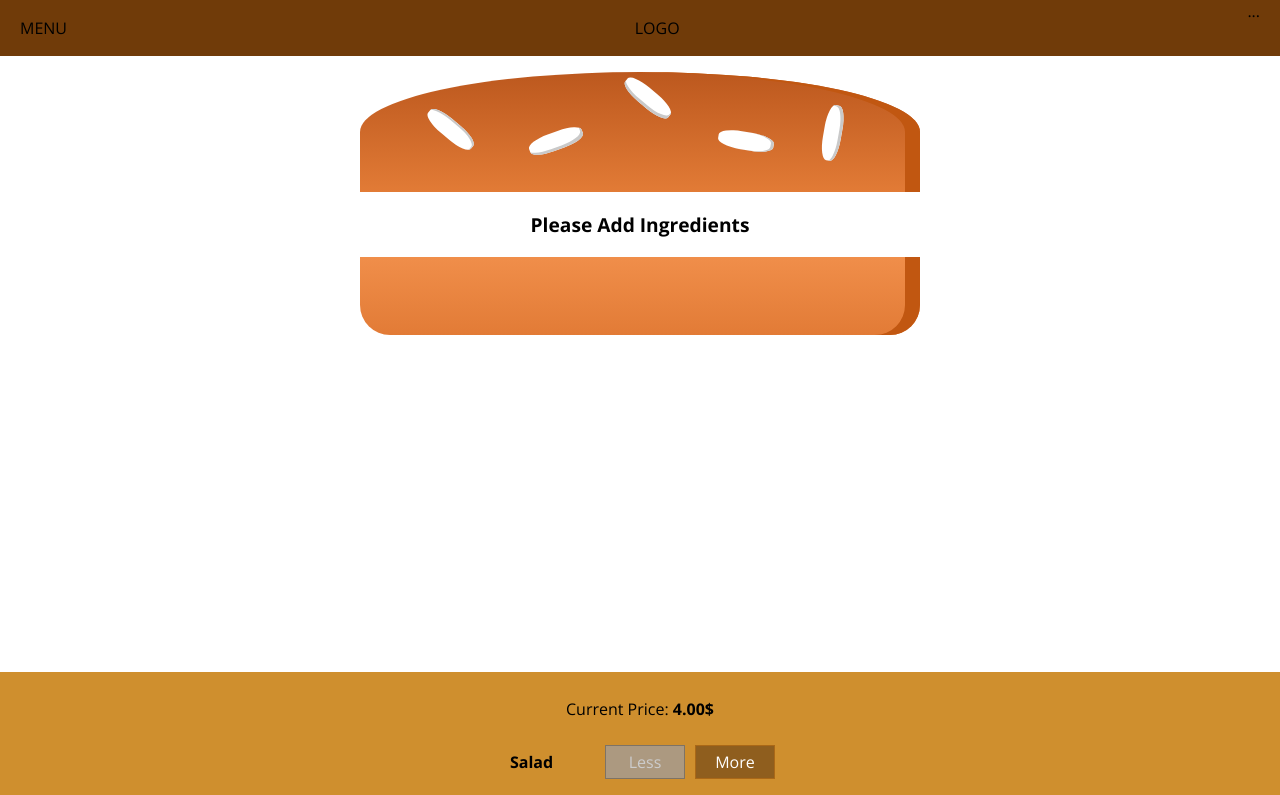
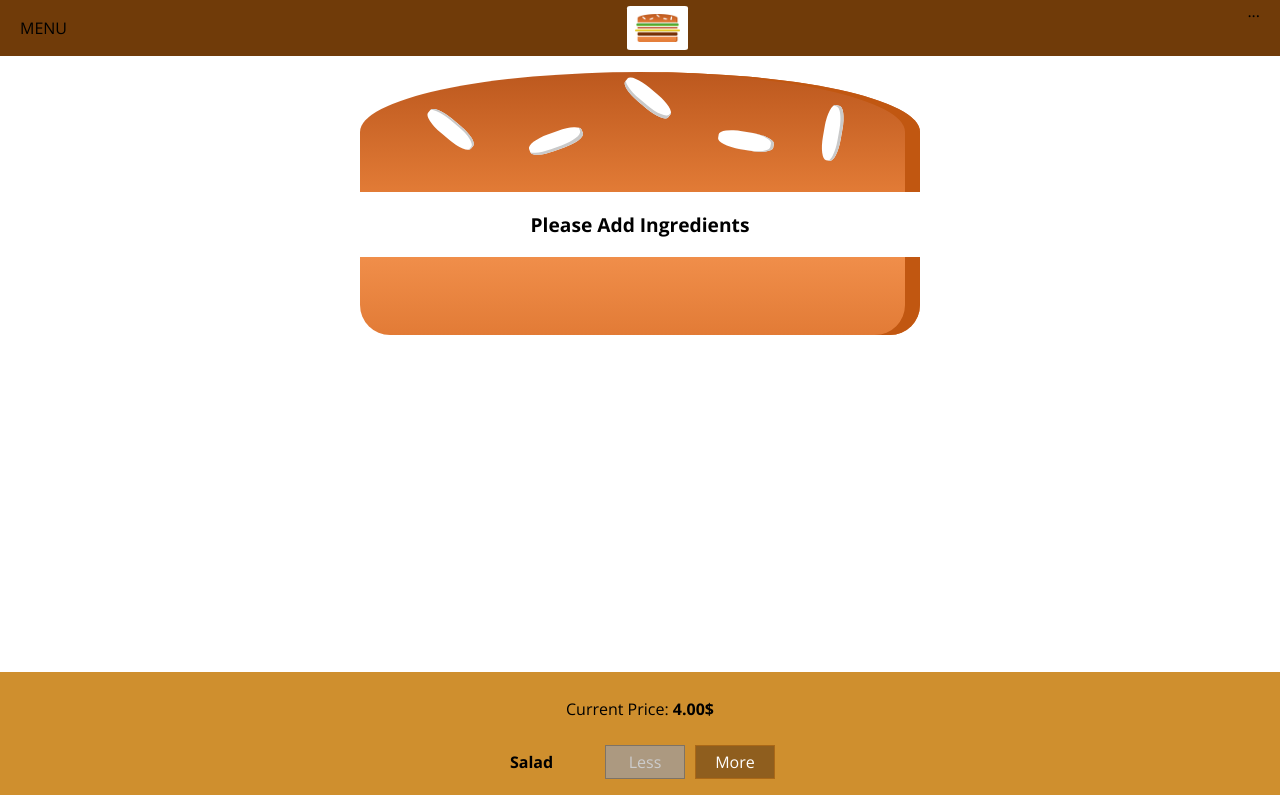
Before and after one commit to panda622/react-burger-app, a React (Create React App) app: page / in a window 1280 px wide. Shown: the top 795 px of the page. Built offline with nearby package versions, Linux system fonts and the light colour scheme.

Commit message:
Add Logo component

```diff
--- /dev/null
+++ b/src/components/Logo/Logo.js
@@ -0,0 +1,13 @@
+import React from "react";
+import burgerLogo from "../../assets/images/burger-logo.png";
+import classes from "./Logo.module.css";
+
+const logo = () => {
+  return (
+    <div className={classes.Logo}>
+      <img src={burgerLogo} alt="mylogo" />
+    </div>
+  );
+};
+
+export default logo;
--- /dev/null
+++ b/src/components/Logo/Logo.module.css
@@ -0,0 +1,11 @@
+.Logo {
+  background-color: white;
+  padding: 8px;
+  height: 80%;
+  box-sizing: border-box;
+  border-radius: 5%;
+}
+
+.Logo img {
+  height: 100%;
+}
--- a/src/components/Navigation/Toolbar/Toolbar.js
+++ b/src/components/Navigation/Toolbar/Toolbar.js
@@ -1,11 +1,12 @@
 import React from "react";
 import classes from "./Toolbar.module.css";
+import Logo from "../../Logo/Logo";
 
 const toolbar = (props) => {
   return (
     <header className={classes.Toolbar}>
       <div>MENU</div>
-      <div>LOGO</div>
+      <Logo />
       <nav>...</nav>
     </header>
   );
```
Also changed, not shown: src/assets/images/burger-logo.png (added).
